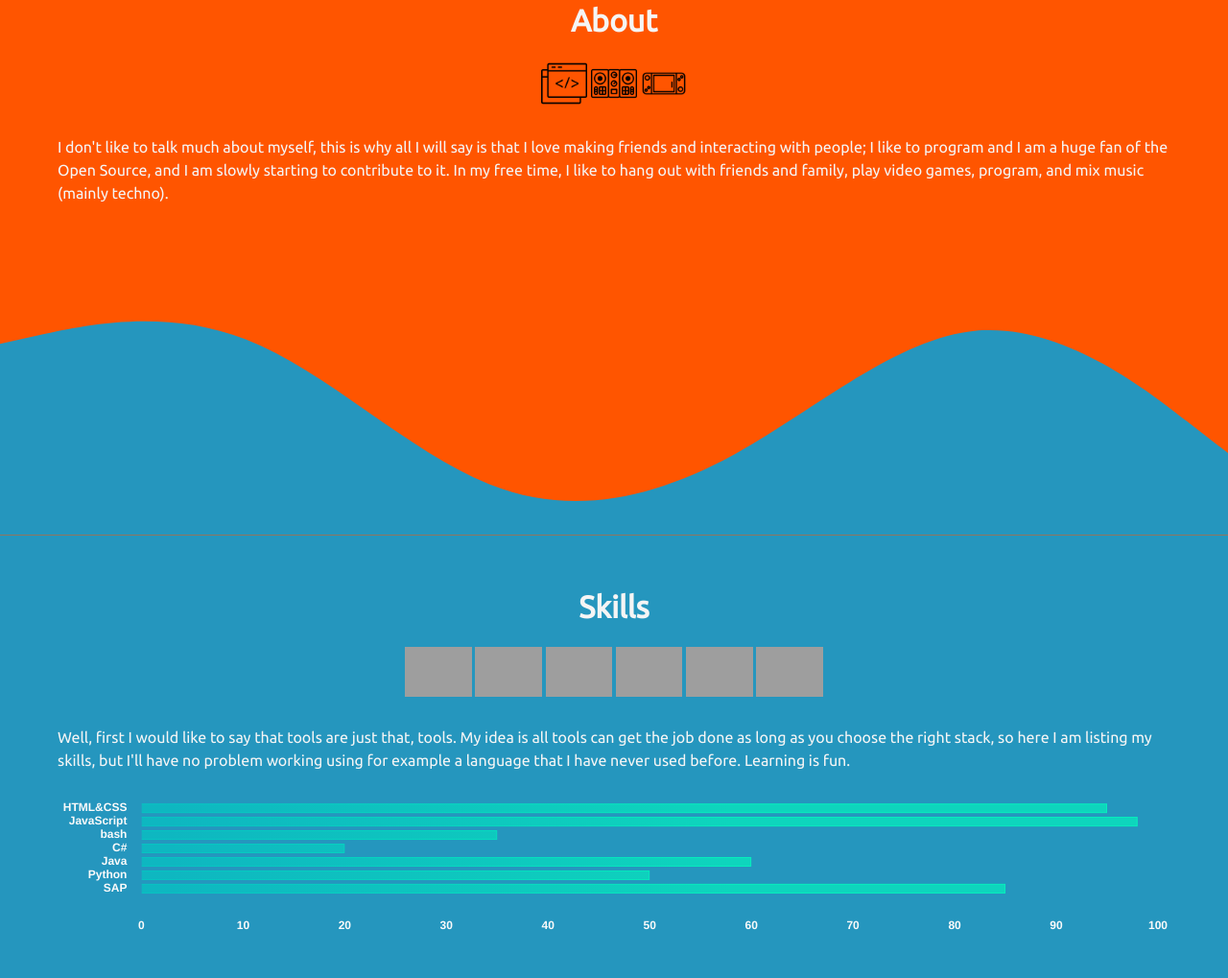
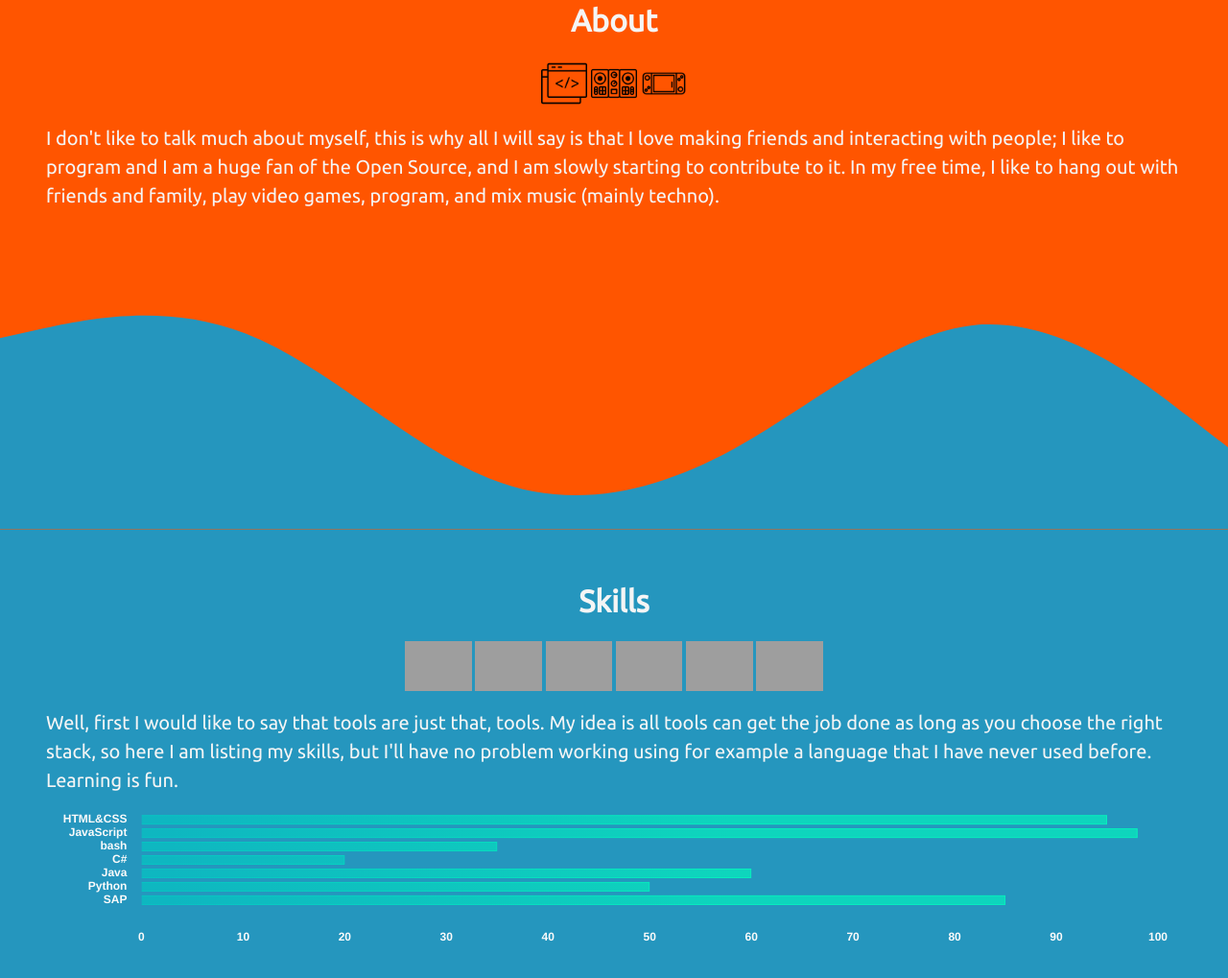
Before and after one commit to FirasSharp/me, a website: page index.html in a window 1280 px wide. Shown: the part 959-1978 px from the top of the page at 96% size. Drawn offline with nearby package versions, Linux system fonts and the light colour scheme; grey boxes are pictures that could not be loaded.

Commit message:
added content class for better formatting

```diff
--- a/index.html
+++ b/index.html
@@ -78,7 +78,7 @@
         <img class="icon is-large" src="static/dj-controller.png">
         <img class="icon is-large" src="static/nintendo-switch.png">
       </div>
-      <div class="column is-narrow">
+      <div class="content is-medium">
         <p>I don't like to talk much about myself, this is why all I will say is that I love making friends and
           interacting with people; I like to program and I am a huge fan of the Open Source, and I am slowly starting to
           contribute to it. In my free time, I like to hang out with friends and family, play video games, program, and
@@ -105,7 +105,7 @@
           <img src="https://raw.githubusercontent.com/FriscPlusPlus/FriscPlusPlus/main/img/sap.png" width="6%" />
         </div>
       </div>
-      <div class="column is-narrow">
+      <div class="content is-medium">
         <p>
           Well, first I would like to say that tools are just that, tools. My idea is all tools can get the job done as
           long as you choose the right stack, so here I am listing my skills, but I'll have no problem working using for
@@ -159,7 +159,7 @@
         </a>
       </div>
       <div class="column is-narrow">
-        <p>Developed from scratch using <a class="is-link" href="https://bulma.io/">Bulma</a> and <a class="is-link"
+        <p class="content">Developed from scratch using <a class="is-link" href="https://bulma.io/">Bulma</a> and <a class="is-link"
             href="https://www.chartjs.org/">Chart.js</a>
         </p>
       </div>
```
